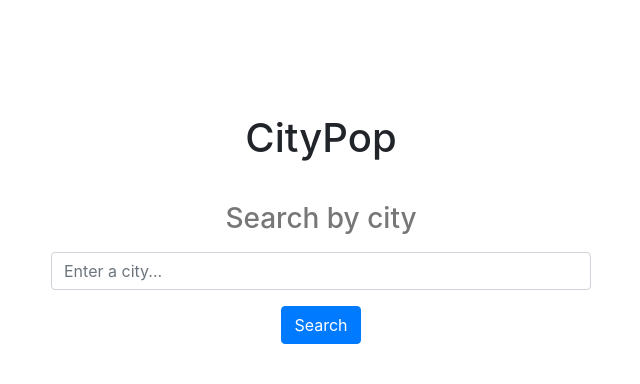
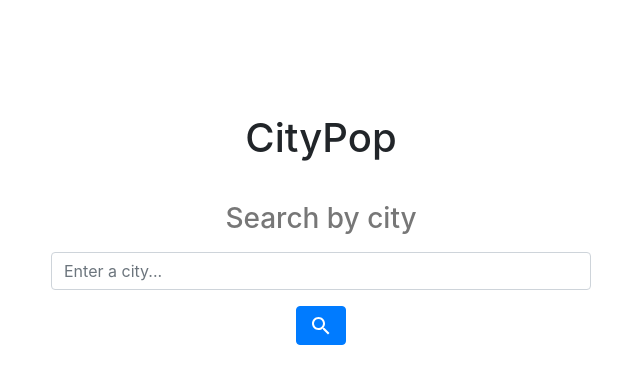
Before and after one commit to fekstr/citypop, a React (Create React App) app: page /city in a window 1280 px wide. Shown: the top 384 px of the page, without its empty margins (319-959 px from the left). Built offline with nearby package versions, Linux system fonts and the light colour scheme.

Commit message:
Improved styling on search page and fixed scrolling issues

```diff
--- a/src/components/home/home.jsx
+++ b/src/components/home/home.jsx
@@ -7,7 +7,7 @@ class Home extends Component {
   render() {
     return (
       <div className='home'>
-        <Row className='h-100'>
+        <Row>
           <Col className='text-center'>
             <div className='buttons'>
               <Link to='/city'>
--- a/src/components/search/search.css
+++ b/src/components/search/search.css
@@ -1,4 +1,8 @@
 h3 {
   color: #777;
 }
+
+svg {
+  fill: #fff;
+}
 /*# sourceMappingURL=search.css.map */
--- a/src/components/search/search.jsx
+++ b/src/components/search/search.jsx
@@ -7,8 +7,8 @@ const Search = props => {
   const { searchQuery, handleSearch, handleKeyPress, submitSearch, label, placeholder } = props;
 
   return (
-    <Row className='h-100 d-flex justify-content-center'>
-      <Col xs='12' lg='6' className='text-center'>
+    <Row className='d-flex justify-content-center'>
+      <Col xs='12' md='8' lg='6' className='text-center'>
         <div className='search'>
           <h3>{label}</h3>
           <SearchBox
@@ -17,7 +17,12 @@ const Search = props => {
             onKeyPress={handleKeyPress}
             placeholder={placeholder}
           />
-          <Button onClick={submitSearch}>Search</Button>
+          <Button onClick={submitSearch}>
+            <svg xmlns='http://www.w3.org/2000/svg' width='24' height='24' viewBox='0 0 24 24'>
+              <path d='M15.5 14h-.79l-.28-.27C15.41 12.59 16 11.11 16 9.5 16 5.91 13.09 3 9.5 3S3 5.91 3 9.5 5.91 16 9.5 16c1.61 0 3.09-.59 4.23-1.57l.27.28v.79l5 4.99L20.49 19l-4.99-5zm-6 0C7.01 14 5 11.99 5 9.5S7.01 5 9.5 5 14 7.01 14 9.5 11.99 14 9.5 14z' />
+              <path d='M0 0h24v24H0z' fill='none' />
+            </svg>
+          </Button>
         </div>
       </Col>
     </Row>
--- a/src/components/search/search.scss
+++ b/src/components/search/search.scss
@@ -1,3 +1,7 @@
 h3 {
   color: #777;
 }
+
+svg {
+  fill: #fff;
+}
--- a/src/containers/cityInfoContainer/cityInfoContainer.jsx
+++ b/src/containers/cityInfoContainer/cityInfoContainer.jsx
@@ -18,7 +18,7 @@ class CityInfoContainer extends Component {
     const { city } = this.state;
 
     return (
-      <Row className='h-100 justify-content-center'>
+      <Row className='justify-content-center'>
         <Col xs='12' lg='8' className='text-center'>
           {!_.isEmpty(city) ? (
             <React.Fragment>
```
Also changed, not shown: 1 other file (tests, documents, lock files or other folders).
